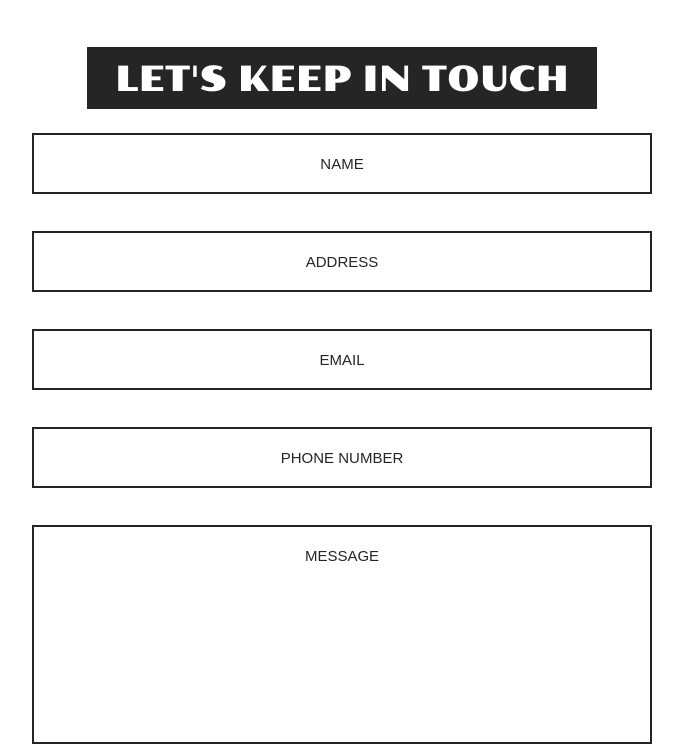
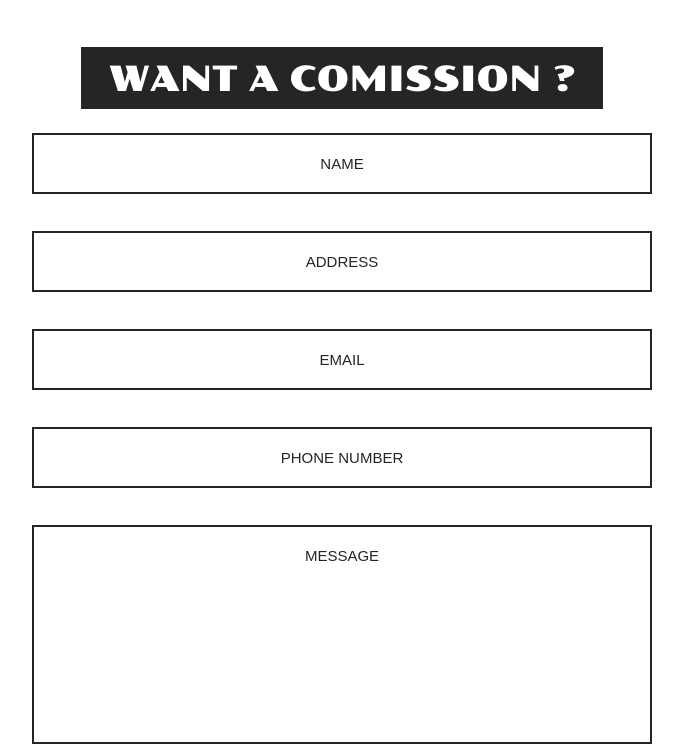
Before and after one commit to Kitsunes/Chiral, a plain HTML site: page contact.html in a window 1280 px wide. Shown: the part 121-868 px from the top of the page, without its empty margins (298-981 px from the left). Drawn offline with nearby package versions, Linux system fonts and the light colour scheme.

Commit message:
update contact

```diff
--- a/contact.html
+++ b/contact.html
@@ -46,7 +46,7 @@
 		</ul>
 	</div>
 	<div id="body">
-		<h1><span>let's keep in touch</span></h1>
+		<h1><span>Want a Comission ?</span></h1>
 		<form action="contact.html">
 			<input type="text" name="fname" id="fname" value="name">
 			<input type="text" name="address" id="address" value="address">
```
